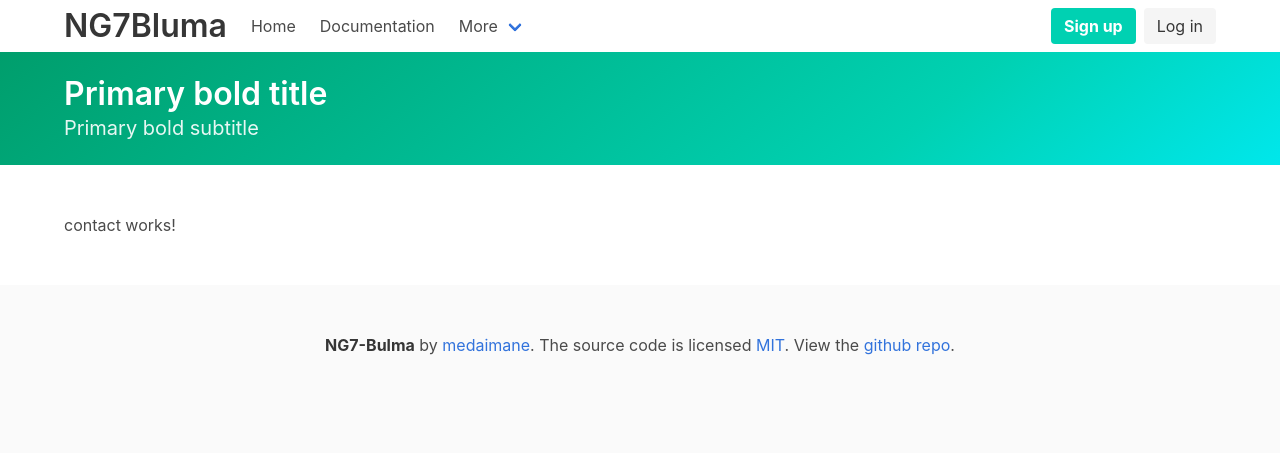
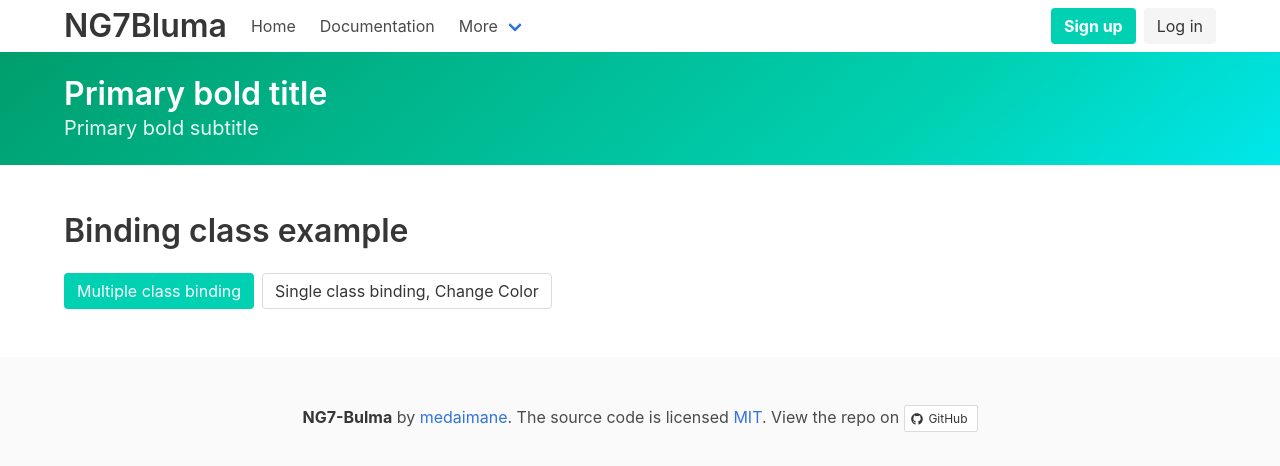
Before and after one commit to medaimane/angular7-crash-course, an Angular app: page /contact in a window 1280 px wide. Shown: the top 466 px of the page. Built offline with nearby package versions, Linux system fonts and the light colour scheme.

Commit message:
Binding class example

```diff
--- a/src/app/components/contact/contact.component.html
+++ b/src/app/components/contact/contact.component.html
@@ -1,3 +1,13 @@
-<p>
-  contact works!
+
+<h3 class="title">Binding class example</h3>
+
+<p class="buttons">
+  <a class="button" [ngClass]="{
+    'is-info': isblue,
+    'is-primary': !isblue
+  }">
+  Multiple class binding
+  </a>
+
+  <a class="button" [class.is-link]="isblue" (click)="blueText()">Single class binding, Change Color</a>
 </p>
--- a/src/app/components/contact/contact.component.ts
+++ b/src/app/components/contact/contact.component.ts
@@ -7,9 +7,15 @@ import { Component, OnInit } from '@angular/core';
 })
 export class ContactComponent implements OnInit {
 
+  isblue: boolean = false;
+
   constructor() { }
 
   ngOnInit() {
   }
 
+  blueText(){
+    this.isblue = !this.isblue;
+  }
+
 }
--- a/src/app/components/footer/footer.component.html
+++ b/src/app/components/footer/footer.component.html
@@ -2,8 +2,12 @@
   <div class="content has-text-centered">
     <p>
       <strong>NG7-Bulma</strong> by <a href="https://medaimane.github.io" target="_blank">medaimane</a>. The source code is licensed
-      <a href="http://opensource.org/licenses/mit-license.php" target="_blank">MIT</a>.
-      View the <a href="https://github.com/medaimane/angular7-crash-course/" target="_blank">github repo</a>.
+      <a href="http://opensource.org/licenses/mit-license.php" target="_blank">MIT</a>. View the repo on <a class="button is-small" href="https://github.com/medaimane/angular7-crash-course/" target="_blank">
+        <span class="icon is-small">
+          <i class="fab fa-github"></i>
+        </span>
+        <span>GitHub</span>
+      </a>
     </p>
   </div>
 </footer>
```
